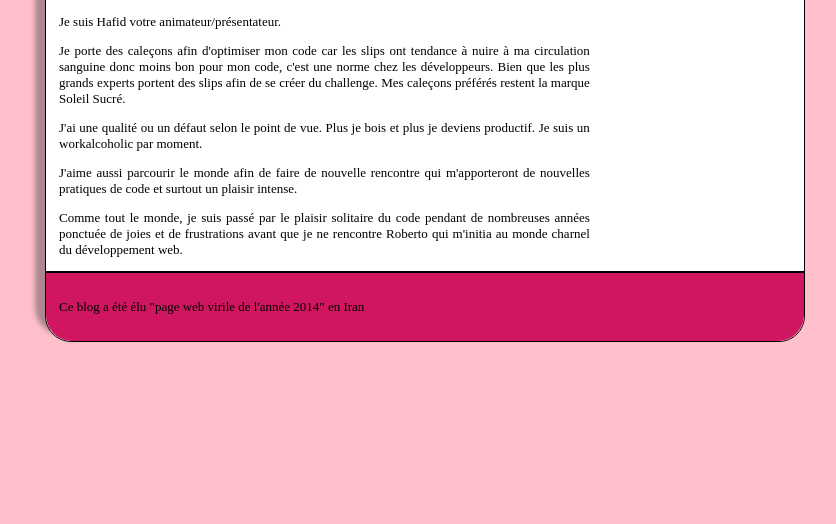
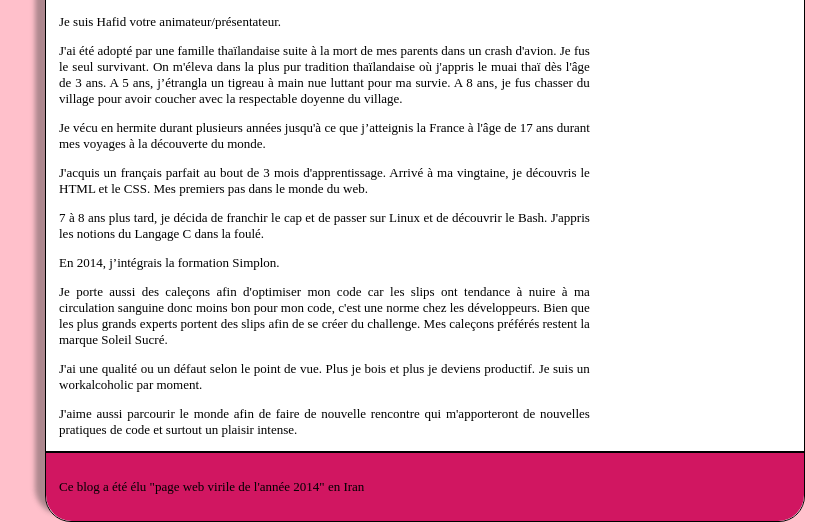
Before and after one commit to HafidTraikzi/HafidTraikzi.github.io, a plain HTML site: page lesdessousdecharme.html in a window 1280 px wide. Shown: the part 577-1101 px from the top of the page, without its empty margins (279-1115 px from the left). Before the commit the page ends 927 px from the top, so only its background shows below. Drawn offline with Linux system fonts and the light colour scheme.

Commit message:
Mise àjour fichier lesdessousdecharmes.html

```diff
--- a/lesdessousdecharme.html
+++ b/lesdessousdecharme.html
@@ -24,10 +24,22 @@
 		<h1 class="color">Qui suis-je ?</h1>
 		<img src="http://img15.hostingpics.net/pics/934181haf.jpg">
 		<p>Je suis Hafid votre animateur/présentateur.<p>
-		<p>Je porte des caleçons afin d'optimiser mon code car les slips ont tendance à nuire à ma circulation sanguine donc moins bon pour mon code, c'est une norme chez les développeurs. Bien que les plus grands experts portent des slips afin de se créer du challenge. Mes caleçons préférés restent la marque Soleil Sucré.</p>
+
+		<p>J'ai été adopté par une famille thaïlandaise suite à la mort de mes parents dans un crash d'avion. Je fus le seul survivant. On m'éleva dans la plus pur tradition thaïlandaise où j'appris le muai thaï dès l'âge de 3 ans. A 5 ans, j’étrangla un tigreau à main nue luttant pour ma survie. A 8 ans, je fus chasser du village pour avoir coucher avec la respectable doyenne du village.</p>
+
+		<p>Je vécu en hermite durant plusieurs années jusqu'à ce que j’atteignis la France à l'âge de 17 ans durant mes voyages à la découverte du monde.</p>
+
+		<p>J'acquis un français parfait au bout de 3 mois d'apprentissage. Arrivé à ma vingtaine, je découvris le HTML et le CSS. Mes premiers pas dans le monde du web.</p>
+
+		<p>7 à 8 ans plus tard, je décida de franchir le cap et de passer sur Linux et de découvrir le Bash. J'appris les notions du Langage C dans la foulé.</p>
+
+		<p>En 2014, j’intégrais la formation Simplon.<p>
+
+		<p>Je porte aussi des caleçons afin d'optimiser mon code car les slips ont tendance à nuire à ma circulation sanguine donc moins bon pour mon code, c'est une norme chez les développeurs. Bien que les plus grands experts portent des slips afin de se créer du challenge. Mes caleçons préférés restent la marque Soleil Sucré.</p>
+
 		<p>J'ai une qualité ou un défaut selon le point de vue. Plus je bois et plus je deviens productif. Je suis un workalcoholic par moment.
+
 		<p>J'aime aussi parcourir le monde afin de faire de nouvelle rencontre qui m'apporteront de nouvelles pratiques de code et surtout un plaisir intense.</p>
-		<p>Comme tout le monde, je suis passé par le plaisir solitaire du code pendant de nombreuses années ponctuée de joies et de frustrations avant que je ne rencontre Roberto qui m'initia au monde charnel du développement web.</p>
 		</div>
 		<footer class="foot">
 		<p>Ce blog a été élu "page web virile de l'année 2014" en Iran<p>
```
